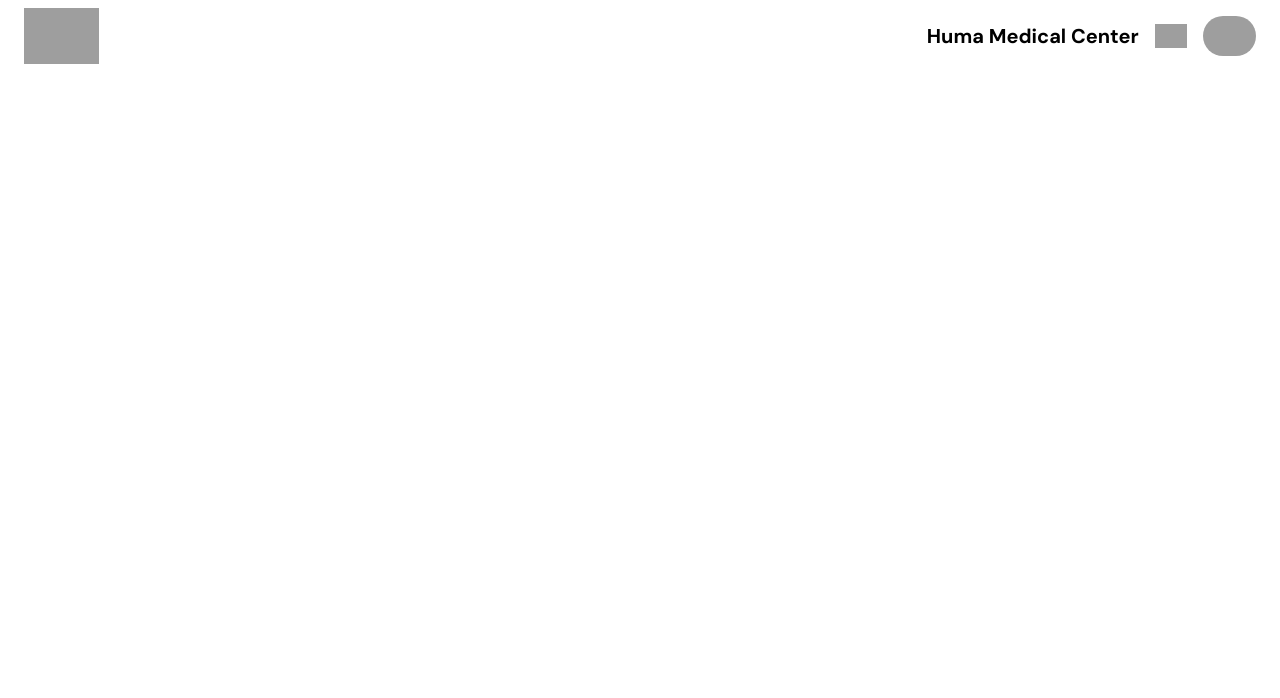
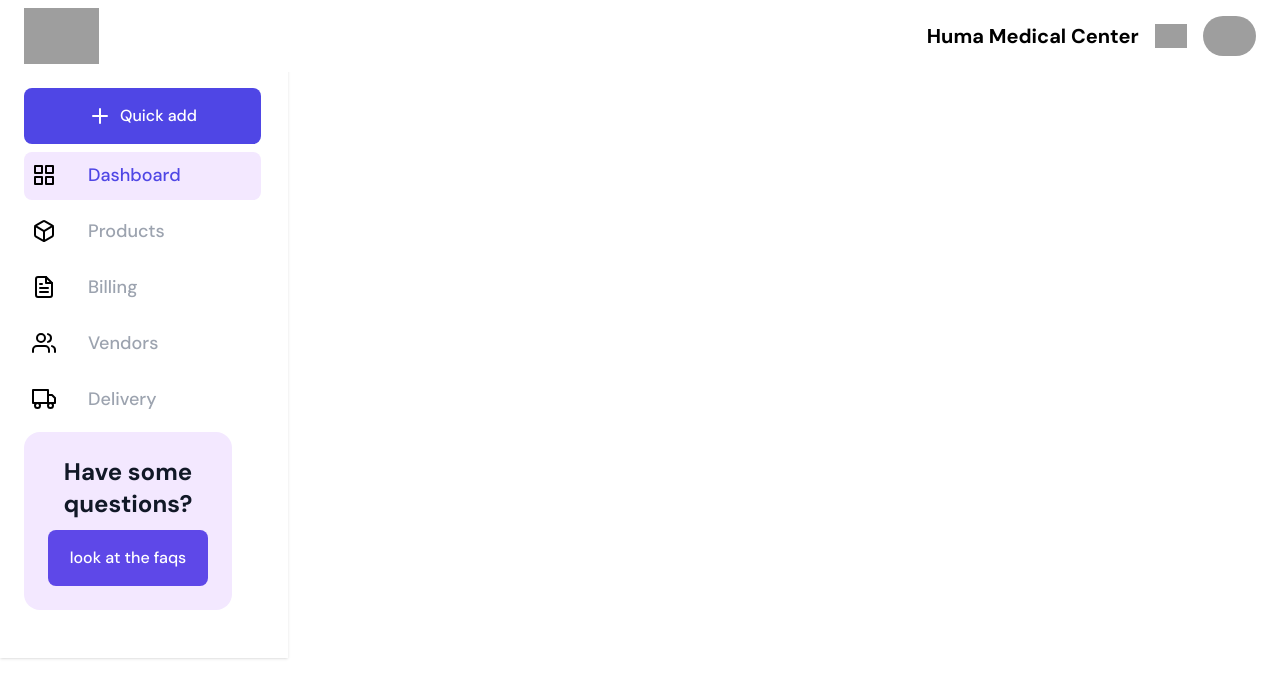
Before and after one commit to Kumilachew-g/pharmacy-app, a React (Create React App) app: page /dashboard in a window 1280 px wide. Shown: the top 698 px of the page. Built offline with nearby package versions, Linux system fonts and the light colour scheme; grey boxes are pictures that could not be loaded.

Commit message:
Refactor dashboard page

```diff
--- a/src/routes/Dashboard.jsx
+++ b/src/routes/Dashboard.jsx
@@ -1,13 +1,14 @@
 import React from "react";
 import "../index.css";
 import Header from "../components/Header";
+import SideBar from "../components/SideBar";
 
 const Dashboard = () => {
   return (
     <div>
-      <Header></Header>
+      <Header />
       {/* sidebar */}
-      <div></div>
+      <SideBar />
       {/* main content container */}
       <div></div>
     </div>
```
